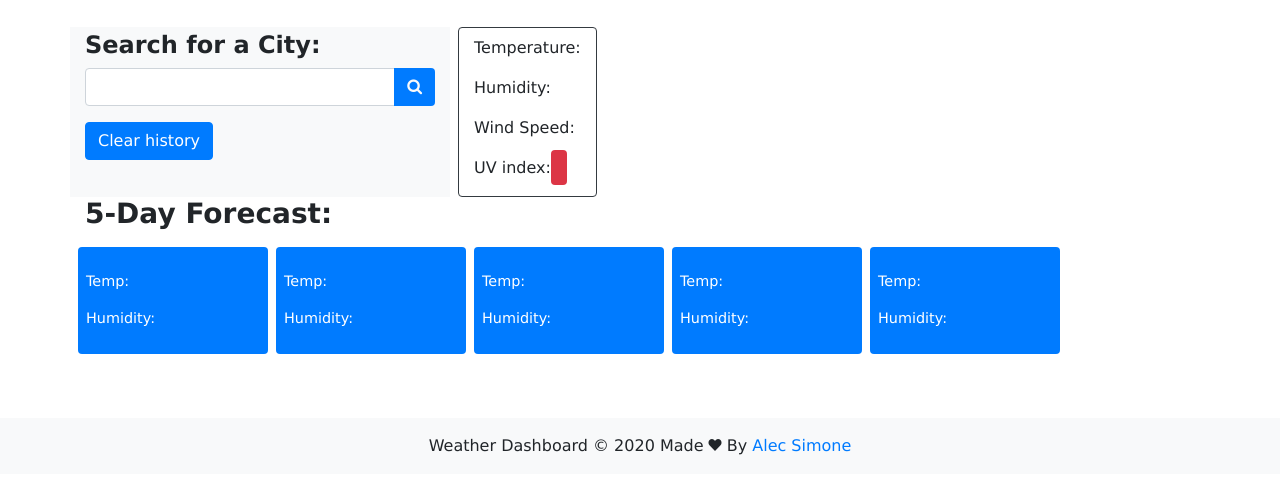
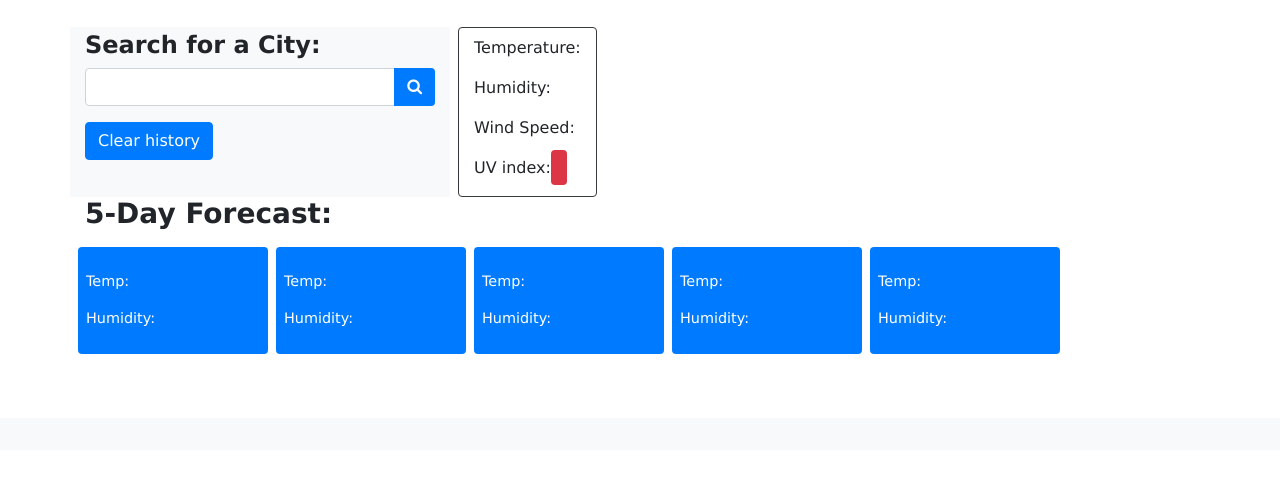
Before and after one commit to Asimone13/WeatherDashboard, a plain HTML site: page index.html in a window 1280 px wide. Shown: the part 85-578 px from the top of the page. Drawn offline with nearby package versions, Linux system fonts and the light colour scheme.

Commit message:
readme done

```diff
--- a/index.html
+++ b/index.html
@@ -77,16 +77,12 @@
     </div>
 </div>
 <footer class="mt-5 p-3 text-center bg-light">
-    Weather Dashboard &copy 2020
+
     <link
         rel="stylesheet"
         type="text/css"
         href="//code.ionicframework.com/ionicons/2.0.1/css/ionicons.min.css"
-    />
-    Made <i class="icon ion-heart"></i> By
-    <a href="https://github.com/Asimone13" target="blank">
-        Alec Simone</a
-    >
+
 </footer>
 <script src="https://code.jquery.com/jquery.js"></script>
 <script src="https://cdnjs.cloudflare.com/ajax/libs/twitter-bootstrap/4.0.0/js/bootstrap.bundle.min.js"></script>
```
Also changed, not shown: assets/WeatherPic.png (added), 1 other file.
